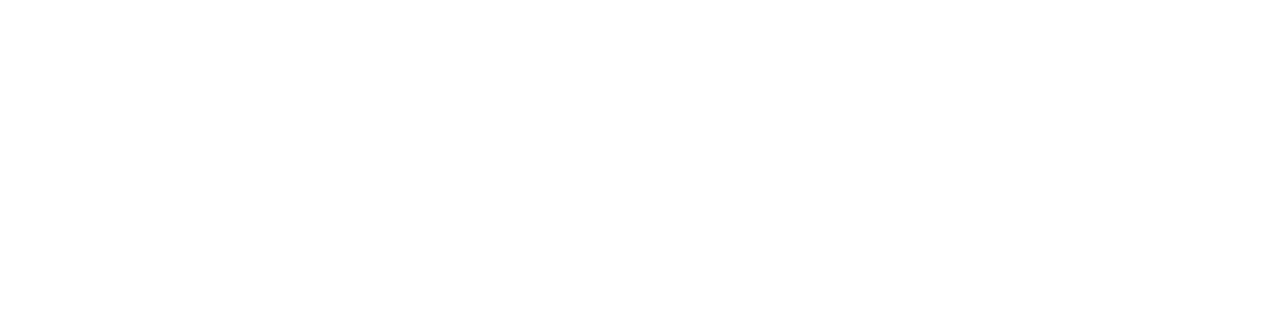
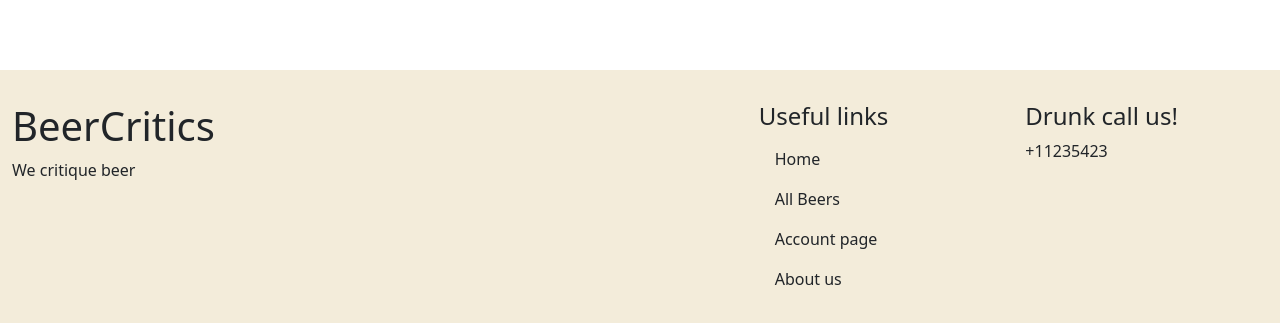
Before and after one commit to IsakGenberg/BeerCritics, a React (Vite) app in the folder client/: page / in a window 1280 px wide. Shown: the part 469-792 px from the top of the page. Built offline with nearby package versions, Linux system fonts and the light colour scheme.

Commit message:
add navbar and footer to main

```diff
--- a/client/src/main.tsx
+++ b/client/src/main.tsx
@@ -3,12 +3,14 @@
 import "./styles/global.css";
 import "bootstrap/dist/css/bootstrap.min.css";
 import MyNavbar from "./components/Navbar";
-import SearchBar from "./components/SearchBar.tsx";
 import Footer from './components/Footer.tsx'
+import HomePage from "./components/HomePage.tsx";
 import 'bootstrap/dist/css/bootstrap.min.css'
 
 createRoot(document.getElementById("root")!).render(
   <StrictMode>
     <MyNavbar />
+    <HomePage/>
+    <Footer/>
   </StrictMode>,
 )
```
